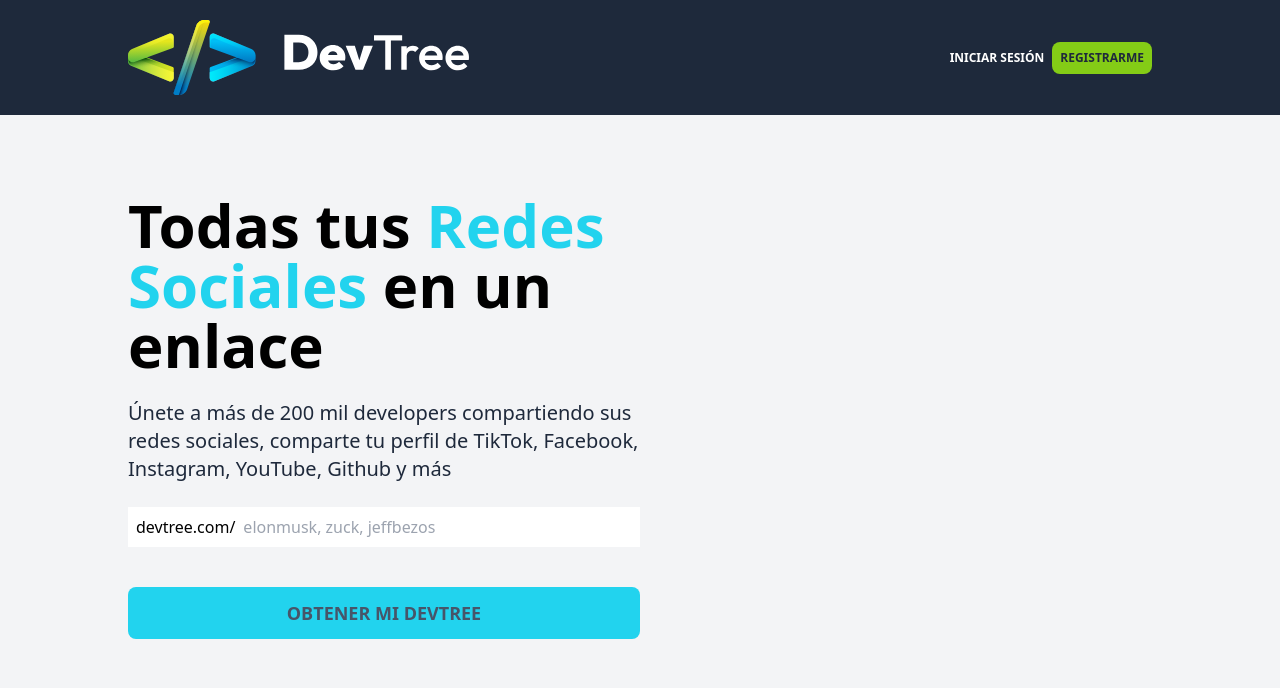
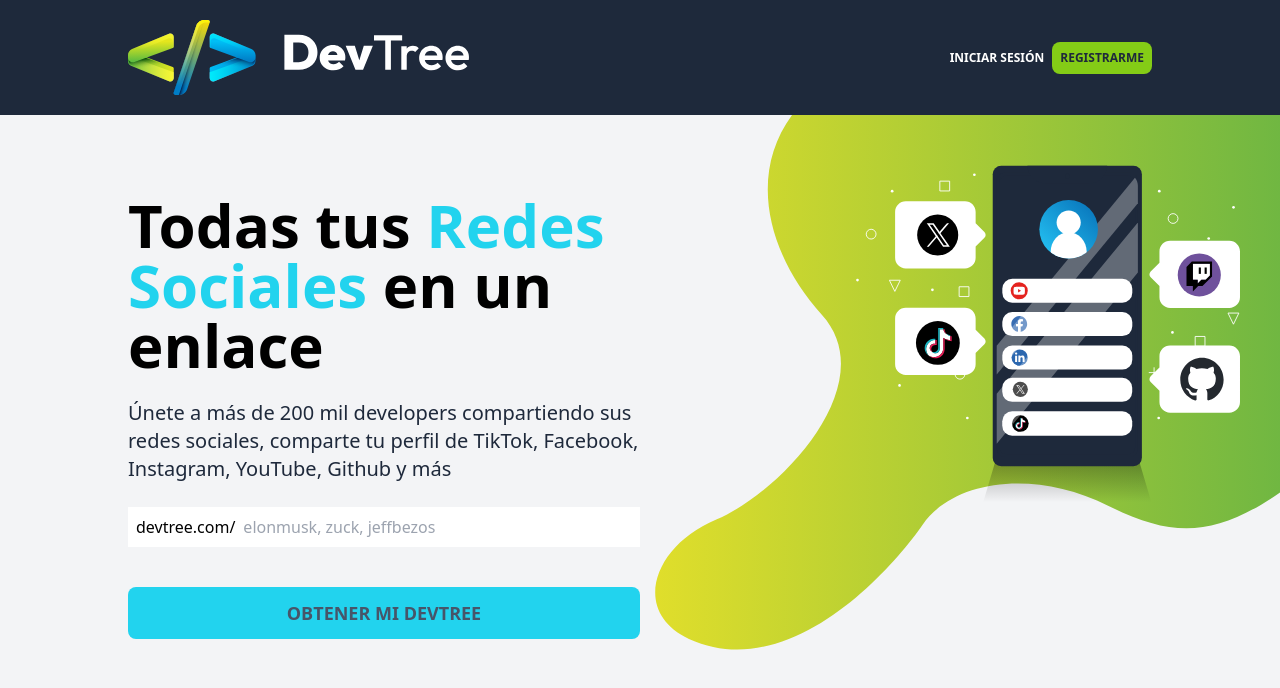
Before and after one commit to Ronaldodev03/devtree_frontend, a React (Vite) app: page / in a window 1280 px wide. Shown: the top 688 px of the page. Built offline with nearby package versions, Linux system fonts and the light colour scheme; no server answers.

Commit message:
Add bg to HomeView

```diff
--- a/tailwind.config.js
+++ b/tailwind.config.js
@@ -2,7 +2,14 @@
 export default {
   content: ["./index.html", "./src/**/*.{js,ts,jsx,tsx}"],
   theme: {
-    extend: {},
+    extend: {
+      backgroundImage: {
+        home: "url('/bg.svg')",
+      },
+      backgroundSize: {
+        "home-xl": "50%",
+      },
+    },
   },
   plugins: [],
 };
```
Also changed, not shown: public/bg.svg (added).
